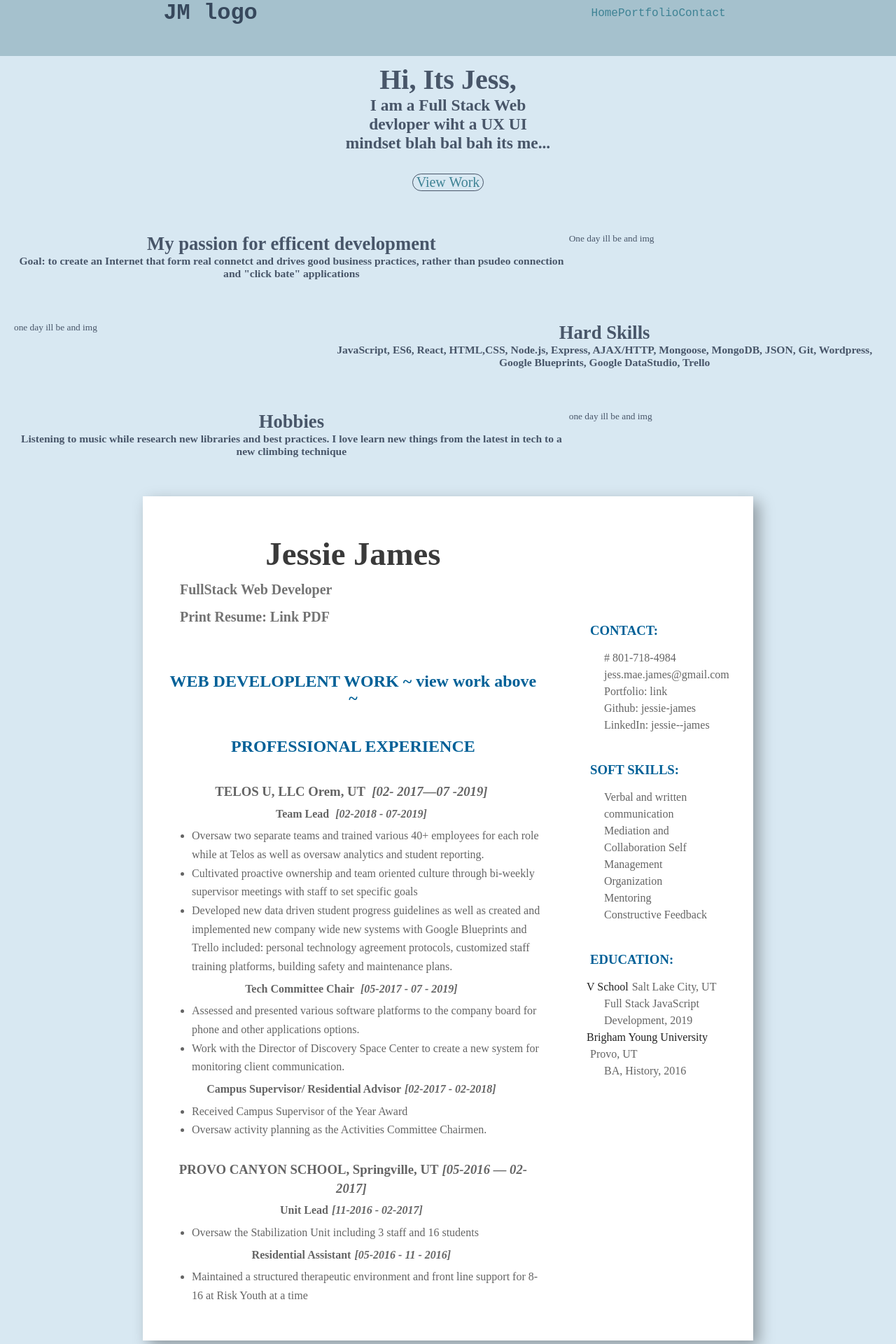
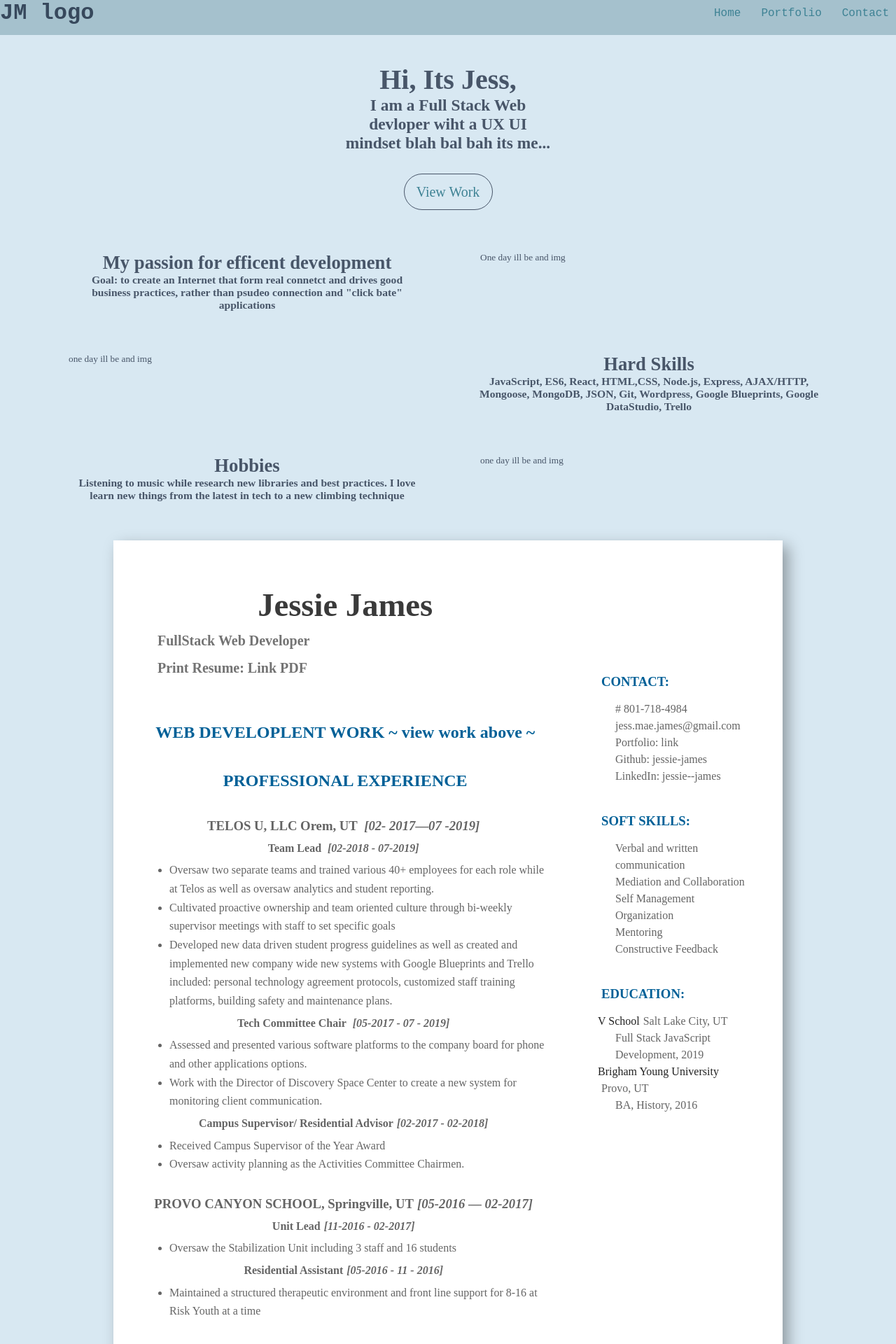
Before and after one commit to jessie-james/portfolio, a React (Create React App) app: page / in a window 1280 px wide. Shown: the top 1920 px of the page at 70% size. Built offline with nearby package versions, Linux system fonts and the light colour scheme.

Commit message:
responsive

```diff
--- a/src/portfolio/resume.css
+++ b/src/portfolio/resume.css
@@ -4,7 +4,7 @@
     font-family: 'Times New Roman', Times, serif;
     width:100%;
     background-color: white;
-    padding: 20px;
+    /* padding: 20px;  */
 }
 .columnOne{
     width:85%;
@@ -32,12 +32,13 @@
 }
 .job-title >span {
     font-style: italic;
+
 }
 .columnOne>h1 {
     font-size: 35pt;
     color:rgba(0, 0, 0, 0.774);
     text-align: center;
-    /* margin: 35px 20px; */
+
 }
 .columnOne > h1 > span {
     font-size:15pt;
@@ -55,6 +56,11 @@
 .project-link{
     color: rgba(0, 0, 0, 0.548);
 
+}
+.columnTwo{
+    width:85%;
+    margin: 0 0 0px 10px;
+    padding:0 0 10px 0;
 }
 .skills-list{
     margin:0px 0px 0px 40px;
@@ -87,15 +93,22 @@
     margin: 5px;
 }
 
-@media only screen and (min-width: 600px) {
+@media only screen and (min-width: 400px) {
+    .columnOne>h1 {
+        margin: 35px 20px;
+    }
+
+
+}
+@media only screen and (min-width: 700px) {
 
     .resume-container {
         display: flex;
         height: 80%;
-        width: 65%;
+        width: 90%;
         margin: 25px auto;
         background-color: white;
-        padding: 20px;
+        padding: 30px;
         box-shadow: 8px 8px 20px #00000057;
     }
     .columnOne {
@@ -113,3 +126,14 @@
         margin: 35px 20px;
     }
 }
+@media only screen and (min-width: 900px) {
+.resume-container {
+    display: flex;
+    height: 80%;
+    width: 70%;
+    margin: 25px auto;
+    background-color: white;
+    padding: 30px;
+    box-shadow: 8px 8px 20px #00000057;
+}
+}
--- a/src/styles.css
+++ b/src/styles.css
@@ -15,17 +15,17 @@ monospace; */
     display:flex;
     background-color:rgba(147, 179, 191, 0.733);
     justify-content: space-around;
-    height: 10vh;
+    height: 15vh;
     width:100%;
     position: fixed;
     font-family: 'IBM Plex Mono', monospace;
 }
+
 .port-body{
     padding: 90px 0px 0px;
 }
 .port-nav {
     color:#3E8294;
-    /* margin:5px; */
 }
 .nav-list {
     list-style: none;
@@ -56,10 +56,15 @@ monospace; */
     font-family: 'Indie Flower',cursive;
 }
 .view-work-button{
+    display: flex;
     border:solid 1px rgba(2, 14, 38, 0.671);
     border-radius: 30px;
-    width:100px;
+    width:40vw;
+    height:10vh;
     margin:30px;
+    align-items: center;
+    justify-content: center;
+
 }
 .about-body {
     display: flex;
@@ -170,7 +175,7 @@ monospace; */
     display: flex;
     list-style: none;
     width:100%;
-    padding:10px;
+    text-align: center;
     justify-content: space-evenly;
 }
 
@@ -181,15 +186,13 @@ monospace; */
     justify-content: center;
 }
 .contact-container>form{
-    margin:1%;
     display:flex;
     flex-direction: column;
-    padding: 3%;
     border-radius: 10px;
 
 }
 form>input{
-    width: 600px;
+    width: 90vw;
     height: 50px;
     border-radius: 10px;
     margin:10px;
@@ -199,7 +202,7 @@ form>input{
 form>button{
     width: 25%;
     height:30px;
-    margin: 40px 0px;
+    margin: 40px 10px;
     border-radius: 25px;
     border:solid 3px rgba(2, 14, 38, 0.342);
     background-color:#3E8294;
@@ -246,61 +249,113 @@ form>button{
         background-color: #93B3BF;
 }
 
-
-@media only screen and (min-width: 600px) {
-    .nav-list{
-        flex-direction: row;
+/* upto iphone 5 */
+@media only screen and (min-width: 411px) {
+    .port-nav-bar {
+        height: 10vh;
     }
-    .about-container {
-        display: flex;
-        padding: 30px 20px;
-        text-align: center;
-        justify-content: space-evenly;
+    .view-work-button {
+          width: 125px;
+          height: 50px;
     }
-
      .about-text {
          display: flex;
          flex-direction: column;
          justify-content: center;
-        width: 70%;
+         width: 200px;
+         margin: 0px 5px;
+     }
+     .project {
+         display: flex;
+         flex-direction: column;
+         justify-content: space-between;
+         align-items: center;
+         margin: 20px;
+
+     }
+    .project-img-container {
+        width: 400px;
+
+    }
+
+
+
+}
+
+
+
+@media  (min-width: 700px) {
+    .port-nav-bar {
+        height: 50px;
+        justify-content: space-between;
+    }
+    .nav-list{
+        width: 250px;
+        flex-direction: row;
+        justify-content: space-between;
+    }
+
+   .about-text {
+       width: 300px;
        margin: 0px 5px;
    }
 
+   .port-footer{
+       height: 20vh;
+       padding:10px;
+   }
+   .port-footer>ul {
+       width: 95%;
+       text-align: center;
+
+       justify-content: space-evenly;
+   }
+
+   form>input {
+       width: 60vw;
+   }
+}
+@media (min-width: 1000px) {
+      .port-footer {
+          height: 20vh;
+      }
+   .project-container>:nth-child(odd) {
+       flex-direction: row;
+   }
    .project-container>:nth-child(even) {
        flex-direction: row-reverse;
    }
-
    .project {
-    display: flex;
+       display:flex;
        flex-direction: column;
-    /* height: 450px; */
+       height: 450px;
        justify-content: space-between;
        margin: 20px;
 
    }
-
    .project-brief-container {
        display: flex;
        flex-direction: column;
        justify-content: center;
-    width: 100%;
+       width: 60%;
 
    }
+   .project-img-container {
+    width: 550px;
+    height: 450px;
+    display: flex;
+}
+.img-mobile {
+    height: 85%;
+    width: 45%;
 
-.project-brief-container>h3 {
-    text-align: center;
-    font-size: 30pt;
-    margin: 10px;
 }
-.project-brief-container>p {
-    margin: 0px 30px 10px;
-    line-height: 20pt;
+    .about-text {
+        display: flex;
+        flex-direction: column;
+        justify-content: center;
+        width: 500px;
+        margin: 0px 5px;
     }
 
-.project-img-container {
-    width: 95%;
-    height: 350px;
-    display: flex;
 }
-    /* margin: 30px 0 0 0; */
-}
```
Lines whose indentation alone changed are shown as unchanged.
